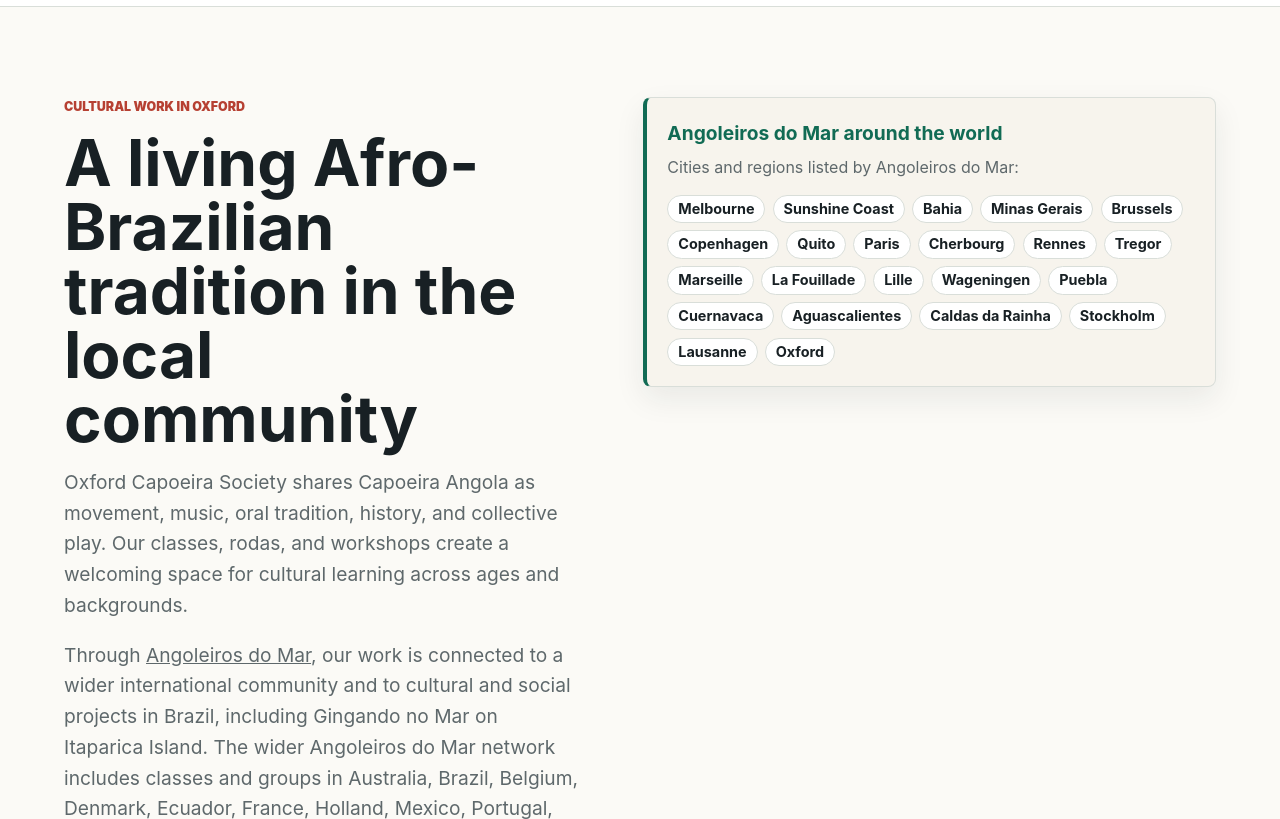
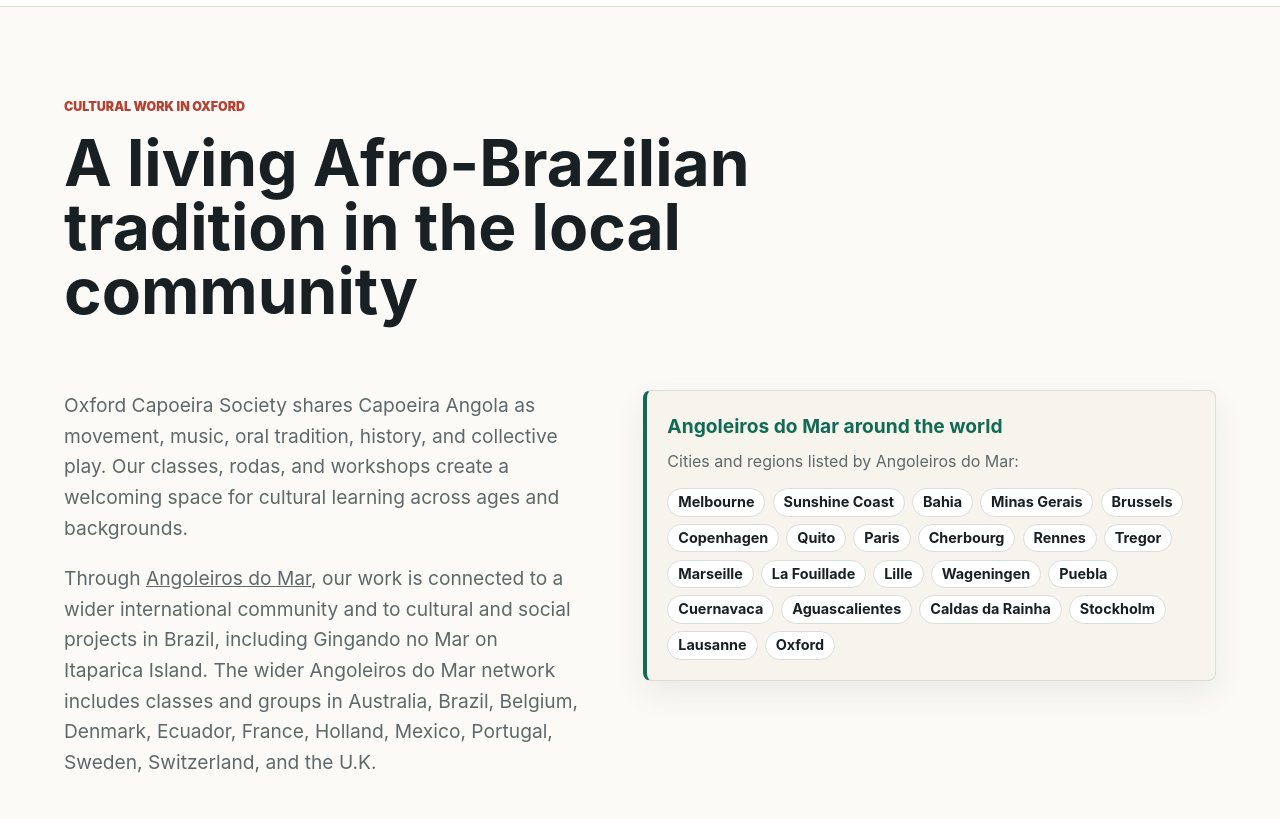
Before and after one commit to danielhuggins/oxford-capoeira-angola, a plain HTML site: page index.html in a window 1280 px wide. Shown: the part 8020-8839 px from the top of the page. Drawn offline with Linux system fonts and the light colour scheme.

Commit message:
Make cultural work heading full width

```diff
--- a/index.html
+++ b/index.html
@@ -543,9 +543,11 @@
 
       <section class="section" id="cultural-work" aria-labelledby="cultural-work-title">
         <div class="section-inner cultural-work">
-          <div>
+          <div class="cultural-work-header">
             <p class="eyebrow">Cultural work in Oxford</p>
             <h2 id="cultural-work-title">A living Afro-Brazilian tradition in the local community</h2>
+          </div>
+          <div class="cultural-work-copy">
             <p>
               Oxford Capoeira Society shares Capoeira Angola as movement,
               music, oral tradition, history, and collective play. Our classes,
--- a/styles.css
+++ b/styles.css
@@ -856,11 +856,19 @@
 .cultural-work {
   display: grid;
   grid-template-columns: minmax(0, 0.9fr) minmax(18rem, 1fr);
-  gap: clamp(1.5rem, 5vw, 4rem);
+  gap: clamp(1.5rem, 4vw, 3.5rem) clamp(1.5rem, 5vw, 4rem);
   align-items: start;
 }
 
-.cultural-work > div:first-child p:not(.eyebrow) {
+.cultural-work-header {
+  grid-column: 1 / -1;
+}
+
+.cultural-work-header h2 {
+  max-width: 58rem;
+}
+
+.cultural-work-copy p {
   color: var(--muted);
   font-size: clamp(1.05rem, 2vw, 1.2rem);
 }
```
